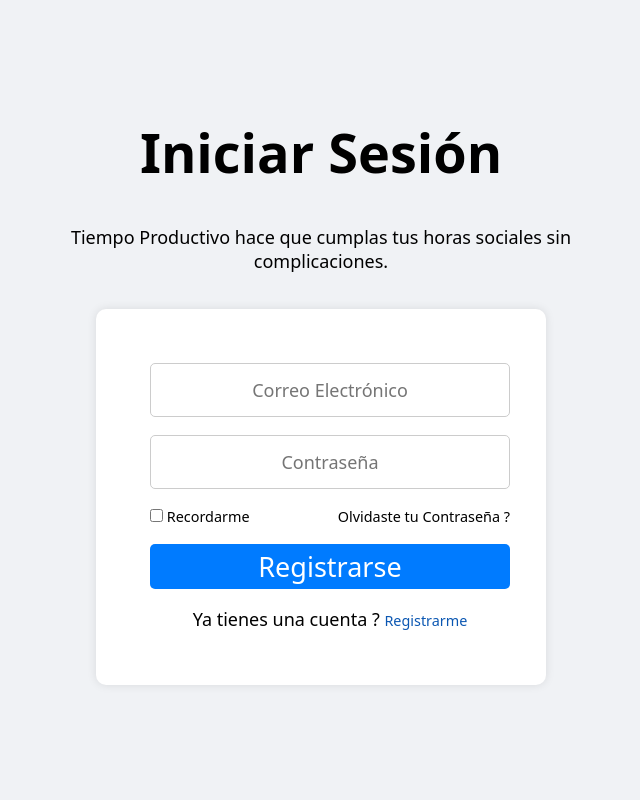
After one commit to Mailoon/PYhoras_sociales, a PHP site: page /views/IniciarSesion.php in a window 1280 px wide. The commit adds this page. Shown: the whole page, without its empty margins (319-959 px from the left). Run offline with PHP 8.4, Linux system fonts and the light colour scheme.

Commit message:
Inicio de session logeo

```diff
--- a/src/Home.js
+++ b/src/Home.js
@@ -40,3 +40,8 @@ document.addEventListener('DOMContentLoaded', () => {
     verSlider(contadorI);
     comienzoSlider();
 })
+
+document.getElementById('login-button').addEventListener('click', (e) =>{
+    e.preventDefault();
+    window.location.href = 'registro.php';
+})
--- /dev/null
+++ b/views/IniciarSesion.php
@@ -0,0 +1,30 @@
+<!DOCTYPE html>
+<html lang="es">
+
+<head>
+    <meta charset="UTF-8">
+    <meta name="viewport" content="width=device-width, initial-scale=1.0">
+    <title>Registrarse</title>
+    <link rel="stylesheet" href="Registro_Inicio.css">
+</head>
+
+<body>
+    <main>
+        <h2>Iniciar Sesión</h2>
+        <p>Tiempo Productivo hace que cumplas tus horas sociales sin complicaciones.</p>
+        <div class="container">
+            <form id="registerForm" class="inciarsesion-Form" action="register.php" method="POST">
+                <input type="email" name="email" placeholder="Correo Electrónico">
+                <input type="password" name="password" placeholder="Contraseña">
+                <label class="olv">
+                    <span><input type="checkbox" name="terms" required> Recordarme</span>
+                    <span>Olvidaste tu Contraseña ?</span>
+                </label>
+                <a href="home.php" class="submit">Registrarse</a>
+                <p>Ya tienes una cuenta ? <a href="Registro.php">Registrarme</a></p>
+            </form>
+        </div>
+    </main>
+</body>
+
+</html>
--- a/views/Navbar.php
+++ b/views/Navbar.php
@@ -32,7 +32,7 @@
     </form>
   </div>
   <div class="search-login">
-    <button class="login-button">Iniciar Sesión</button>
+    <button class="login-button" id="login-button">Iniciar Sesión</button>
     <i class="fas fa-user-circle user-icon"></i>
   </div>
 </nav>
--- /dev/null
+++ b/views/Registro_Inicio.css
@@ -0,0 +1,115 @@
+* {
+    padding: 0;
+    margin: 0;
+    box-sizing: border-box;
+    font-size: 18px;
+    font-family: system-ui, -apple-system, BlinkMacSystemFont, 'Segoe UI', Roboto, Oxygen, Ubuntu, Cantarell, 'Open Sans', 'Helvetica Neue', sans-serif;
+}
+
+body {
+    font-family: Arial, sans-serif;
+    background-color: #f0f2f5;
+    display: flex;
+    justify-content: center;
+    align-items: center;
+    height: 100vh;
+    margin: 0;
+}
+
+main {
+    display: flex;
+    flex-direction: column;
+    justify-content: center;
+    align-items: center;
+}
+
+h2 {
+    font-size: 3rem;
+    margin-bottom: 2rem;
+}
+
+main>p {
+    max-width: 30rem;
+    text-align: center;
+}
+
+.container {
+    display: flex;
+    flex-direction: column;
+    padding: 3rem;
+    width: 25rem;
+    border-radius: 10px;
+    background-color: #ffff;
+    box-shadow: 0 0 10px rgba(0, 0, 0, 0.1);
+    margin-top: 2rem;
+
+    form {
+        display: flex;
+        flex-direction: column;
+        gap: 1rem;
+    }
+
+    input[type="text"],
+    input[type="email"],
+    input[type="password"] {
+        padding: 0.5rem;
+        border: 1px solid #ccc;
+        border-radius: 5px;
+        width: 100%;
+        height: 3rem;
+        text-align: center;
+    }
+
+    span {
+        font-size: .8rem;
+        width: 1rem;
+    }
+
+    a {
+        font-size: .8rem;
+        font-weight: 500;
+        color: #0B57B2;
+        text-decoration: none;
+    }
+
+    a:hover {
+        color: #007bff;
+    }
+
+    .submit {
+        display: flex;
+        background-color: #007bff;
+        height: 2.5rem;
+        color: white;
+        padding: 0.5rem;
+        border: none;
+        border-radius: 5px;
+        cursor: pointer;
+        text-align: center;
+        justify-content: center;
+        align-items: center;
+        font-size: 1.5rem;
+    }
+
+    .submit:hover {
+        background-color: #0B57B2;
+        color: white;
+    }
+
+    p {
+        text-align: center;
+    }
+
+    .olv {
+        display: flex;
+        justify-content: space-between;
+        align-items: center;
+        span {
+            width: auto;
+        }
+    }
+}
+
+.inciarsesion-Form {
+    width: 20rem;
+}
```
Also changed, not shown: views/Registro.php (added, +30 -0 lines).
